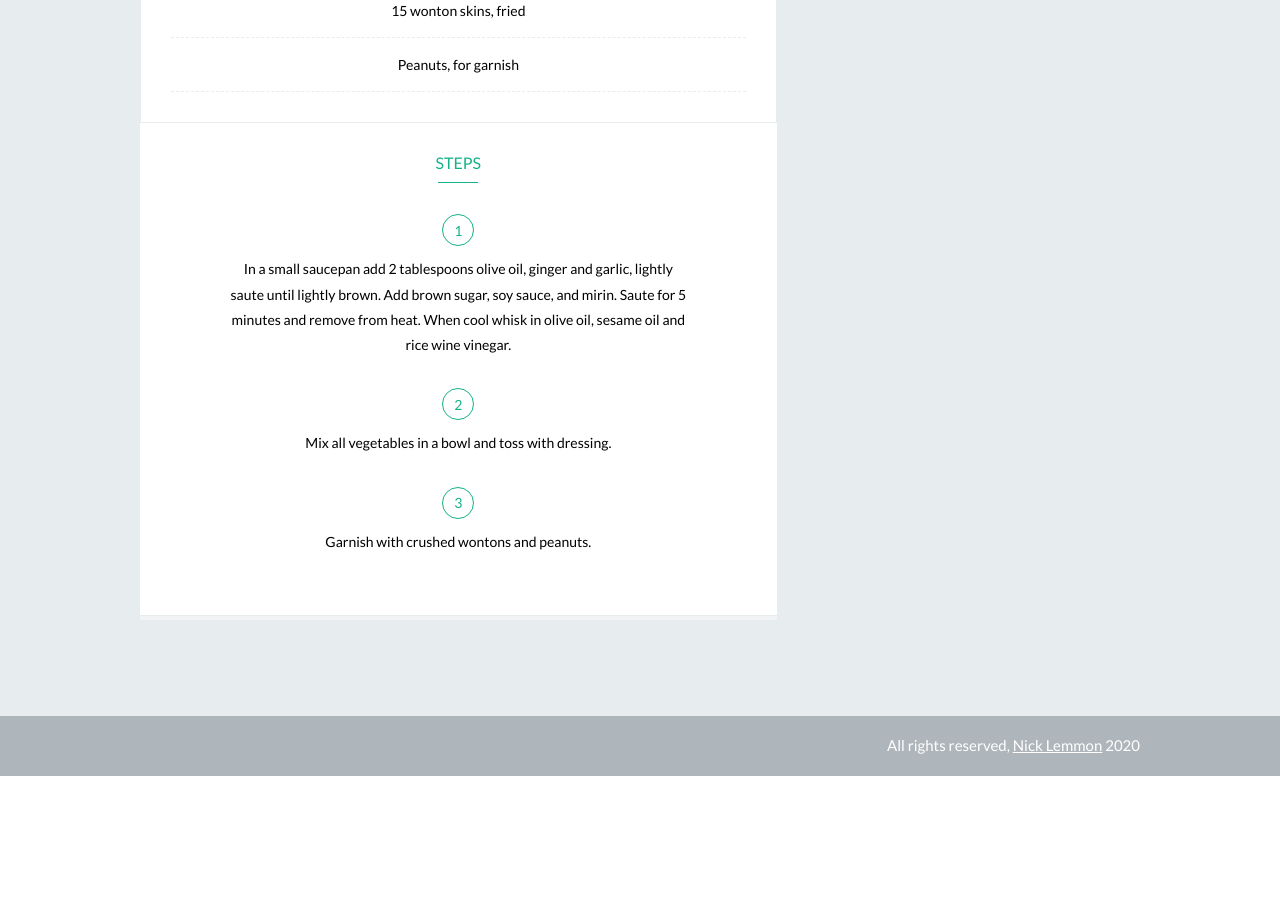
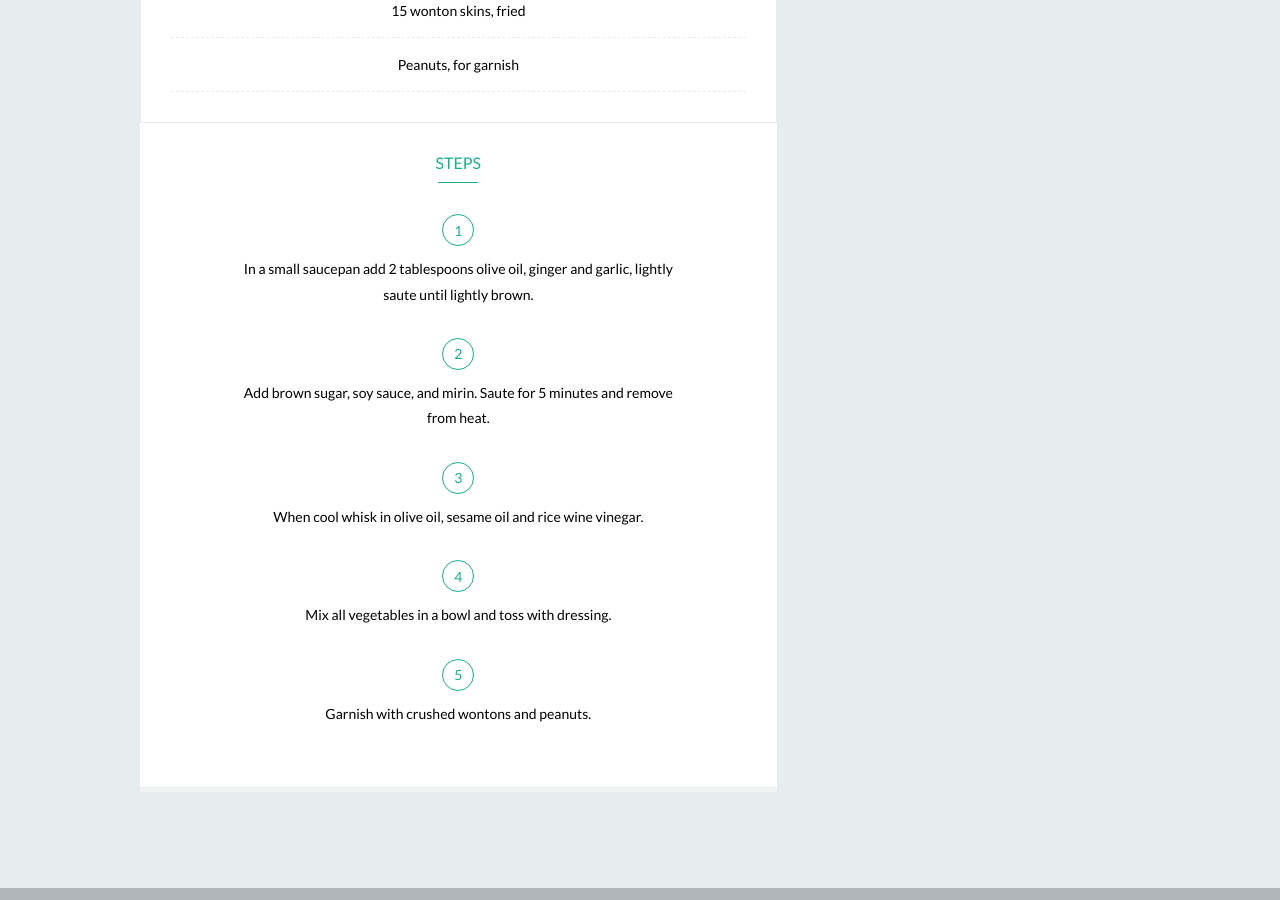
Before and after one commit to nicklemmon/recipes, a Jekyll site: the page built from _recipes/asian-slaw.md, in a window 1280 px wide and 900 px high, scrolled down 1336 px. Built offline with Jekyll 4.4.1, drawn with Linux system fonts in a browser that asks for light colours; some web fonts are replaced; before the commit the page ends 2112 px from its top, so only the background shows below that; part of the change alters nothing that is shown.

```diff
--- a/_recipes/asian-slaw.md
+++ b/_recipes/asian-slaw.md
@@ -29,6 +29,8 @@ ingredients:
   - Peanuts, for garnish
 ---
 
-1. In a small saucepan add 2 tablespoons olive oil, ginger and garlic, lightly saute until lightly brown. Add brown sugar, soy sauce, and mirin. Saute for 5 minutes and remove from heat. When cool whisk in olive oil, sesame oil and rice wine vinegar.
-2. Mix all vegetables in a bowl and toss with dressing.
-3. Garnish with crushed wontons and peanuts.
+1. In a small saucepan add 2 tablespoons olive oil, ginger and garlic, lightly saute until lightly brown.
+2. Add brown sugar, soy sauce, and mirin. Saute for 5 minutes and remove from heat.
+3. When cool whisk in olive oil, sesame oil and rice wine vinegar.
+4. Mix all vegetables in a bowl and toss with dressing.
+5. Garnish with crushed wontons and peanuts.
```
